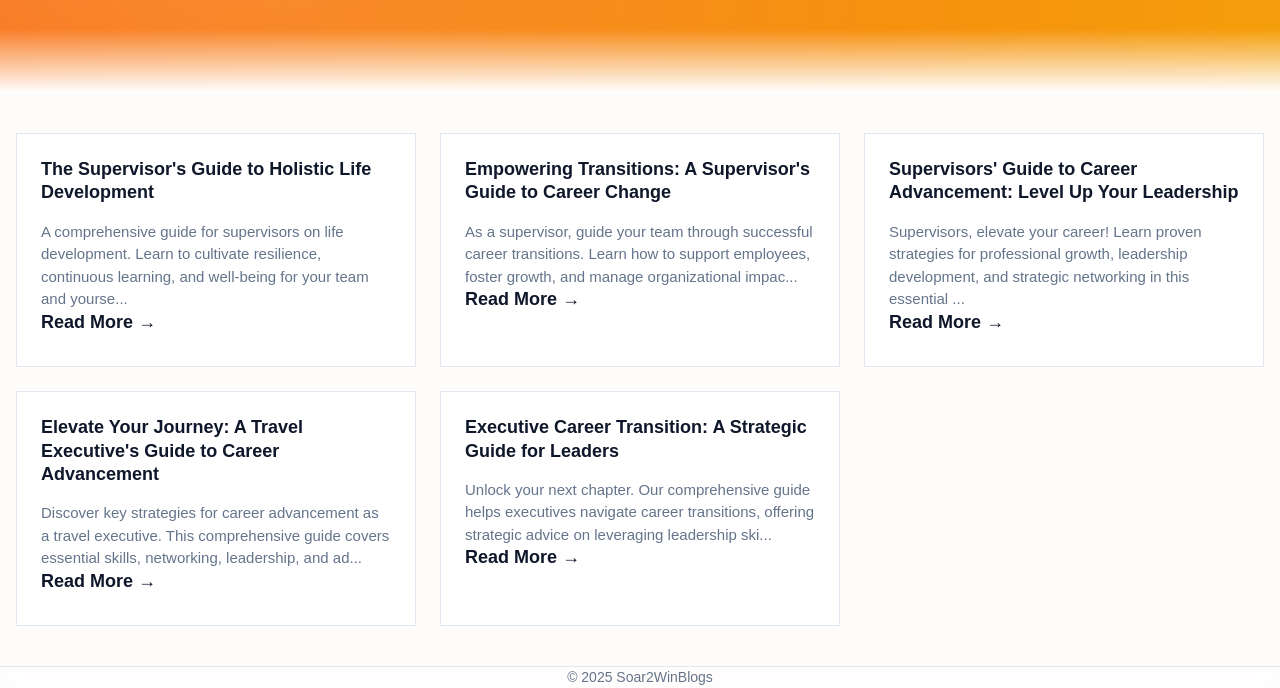
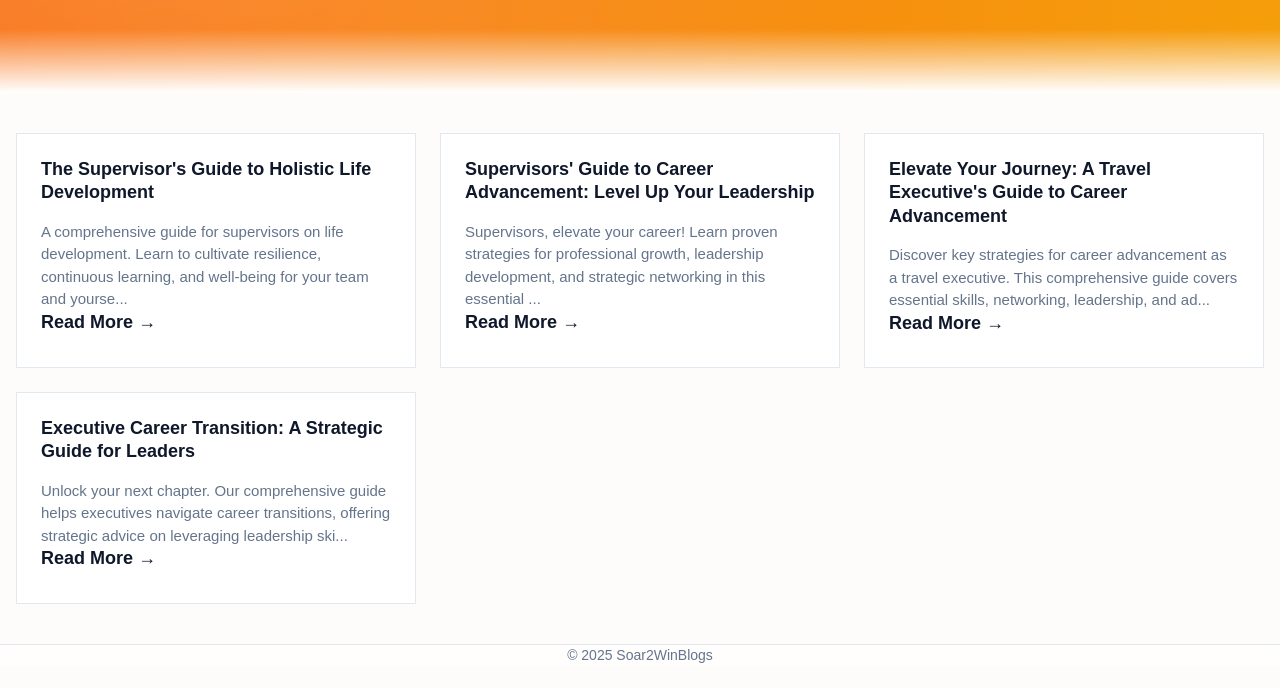
Before and after one commit to MrYungCEO/Soar2Win, a plain HTML site: page blogs/blogs.html in a window 1280 px wide. Shown: the part 203-891 px from the top of the page. After the commit the page ends 869 px from the top, so only its background shows below. Drawn offline with nearby package versions, Linux system fonts and the light colour scheme.

Commit message:
Deleted blog: empowering-transitions-a-supervisors-guide-to-career-change

```diff
--- a/blogs/blogs.html
+++ b/blogs/blogs.html
@@ -283,15 +283,6 @@ footer a:hover {
 
       <li class="blog-card hover:shadow-lg transition-all duration-300">
         <div class="card-content">
-          <h3 class="card-title"><a href="empowering-transitions-a-supervisors-guide-to-career-change.html" class="text-primary hover:text-accent transition-colors">Empowering Transitions: A Supervisor's Guide to Career Change</a></h3>
-          <p class="card-date text-muted"></p>
-          <div class="card-excerpt"><p class="blog-excerpt">As a supervisor, guide your team through successful career transitions. Learn how to support employees, foster growth, and manage organizational impac...</p></div>
-          <a href="empowering-transitions-a-supervisors-guide-to-career-change.html" class="card-link">Read More →</a>
-        </div>
-      </li>
-
-      <li class="blog-card hover:shadow-lg transition-all duration-300">
-        <div class="card-content">
           <h3 class="card-title"><a href="supervisors-guide-to-career-advancement-level-up-your-leadership.html" class="text-primary hover:text-accent transition-colors">Supervisors' Guide to Career Advancement: Level Up Your Leadership</a></h3>
           <p class="card-date text-muted"></p>
           <div class="card-excerpt"><p class="blog-excerpt">Supervisors, elevate your career! Learn proven strategies for professional growth, leadership development, and strategic networking in this essential ...</p></div>
```
